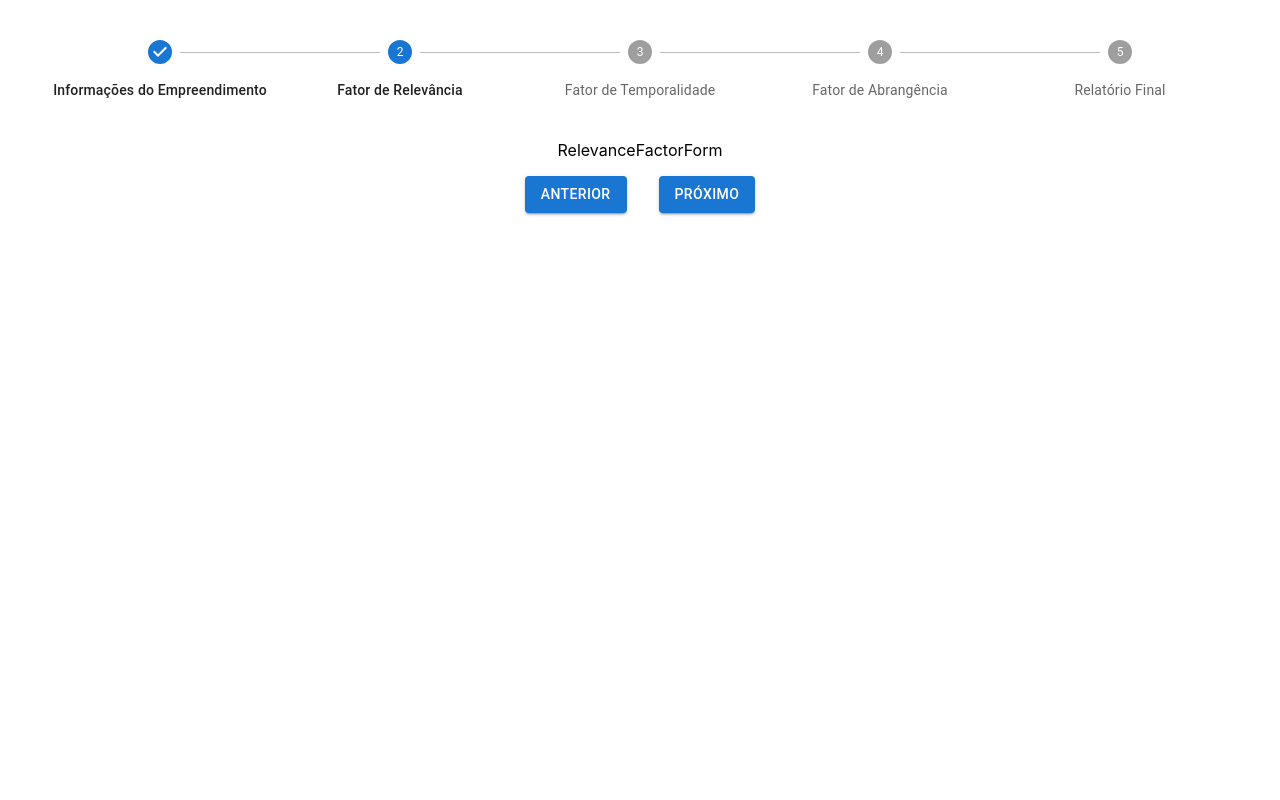
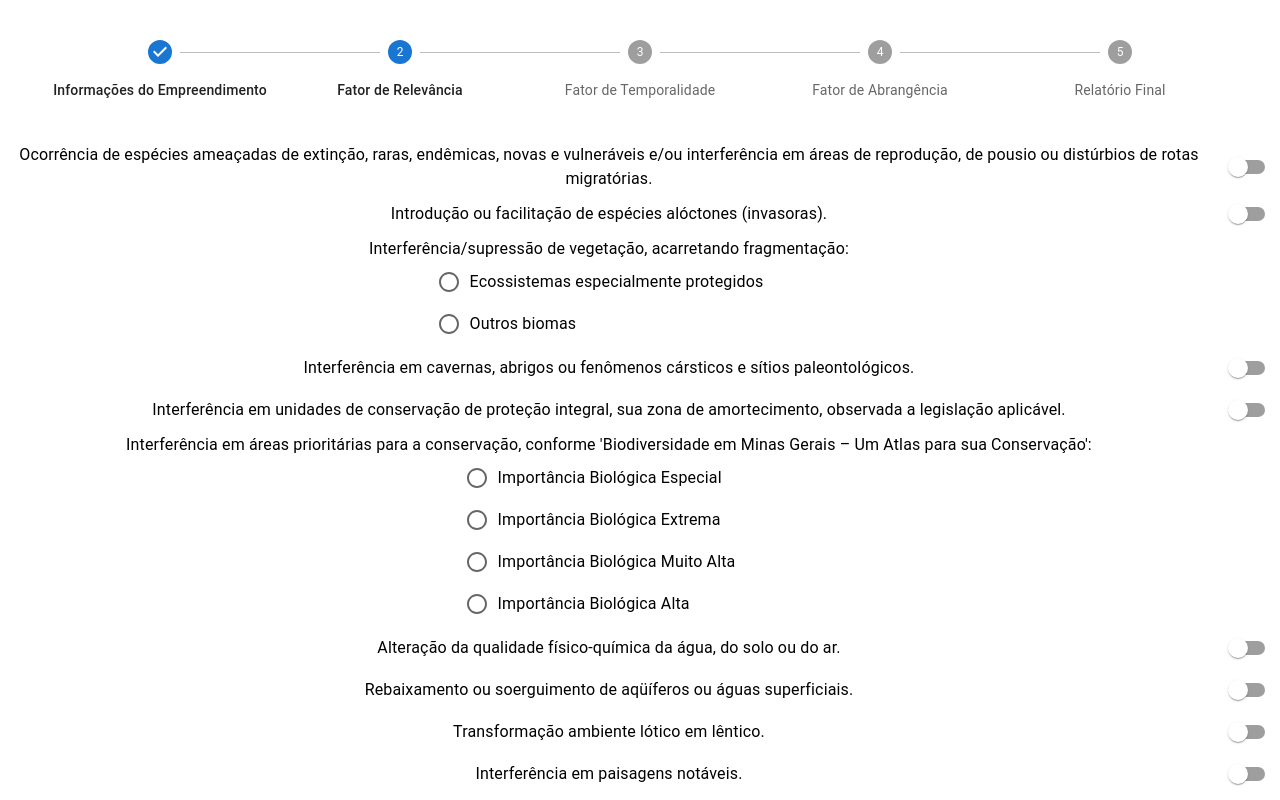
Before and after one commit to alexbraga/siscal-react, a React (Create React App) app: page / in a window 1280 px wide. Both pictures are taken after a click on the button "PRÓXIMO". Shown: the top 800 px of the page. Built offline with nearby package versions, Linux system fonts and the light colour scheme.

Commit message:
Show Relevance Factor options

```diff
--- a/src/components/RelevanceFactorForm.js
+++ b/src/components/RelevanceFactorForm.js
@@ -1,9 +1,77 @@
-import React from 'react'
+import React from "react";
+import Typography from "@mui/material/Typography";
+import Switch from "@mui/material/Switch";
+import Radio from "@mui/material/Radio";
+import FormControlLabel from "@mui/material/FormControlLabel";
+import FormControl from "@mui/material/FormControl";
+import { Relevance } from "../factors";
 
-function RelevanceFactorForm() {
+function RelevanceFactorForm(props) {
+  function getOptions() {
+    return Relevance.map((factor) => {
+      if (factor.id === "rf03" || factor.id === "rf06") {
+        return (
+          <tr key={factor.id}>
+            <td>
+              <Typography>{factor.text}</Typography>
+
+              <FormControl>
+                {factor.options.map((option) => {
+                  return (
+                    <FormControlLabel
+                      key={option}
+                      label={option}
+                      control={
+                        <Radio
+                          name={factor.id}
+                          value={option}
+                          checked={
+                            props.formData.relevanceFactor[factor.id] === option
+                          }
+                          onChange={(event) => {
+                            props.handleChange(event);
+                            props.handleChoice(event, factor.text);
+                          }}
+                        />
+                      }
+                    />
+                  );
+                })}
+              </FormControl>
+            </td>
+          </tr>
+        );
+      }
+
+      return (
+        <tr key={factor.id}>
+          <td>
+            <Typography>{factor.text}</Typography>
+          </td>
+          <td>
+            <Switch
+              id={factor.id}
+              checked={props.formData.relevanceFactor[factor.id]}
+              onChange={(event) => {
+                props.handleChange(event);
+                props.handleChoice(event, factor.text);
+              }}
+            />
+          </td>
+        </tr>
+      );
+    });
+  }
+
   return (
-    <div>RelevanceFactorForm</div>
-  )
+    <div>
+      <div className="rf-table">
+        <table>
+          <tbody>{getOptions()}</tbody>
+        </table>
+      </div>
+    </div>
+  );
 }
 
-export default RelevanceFactorForm
+export default RelevanceFactorForm;
```
